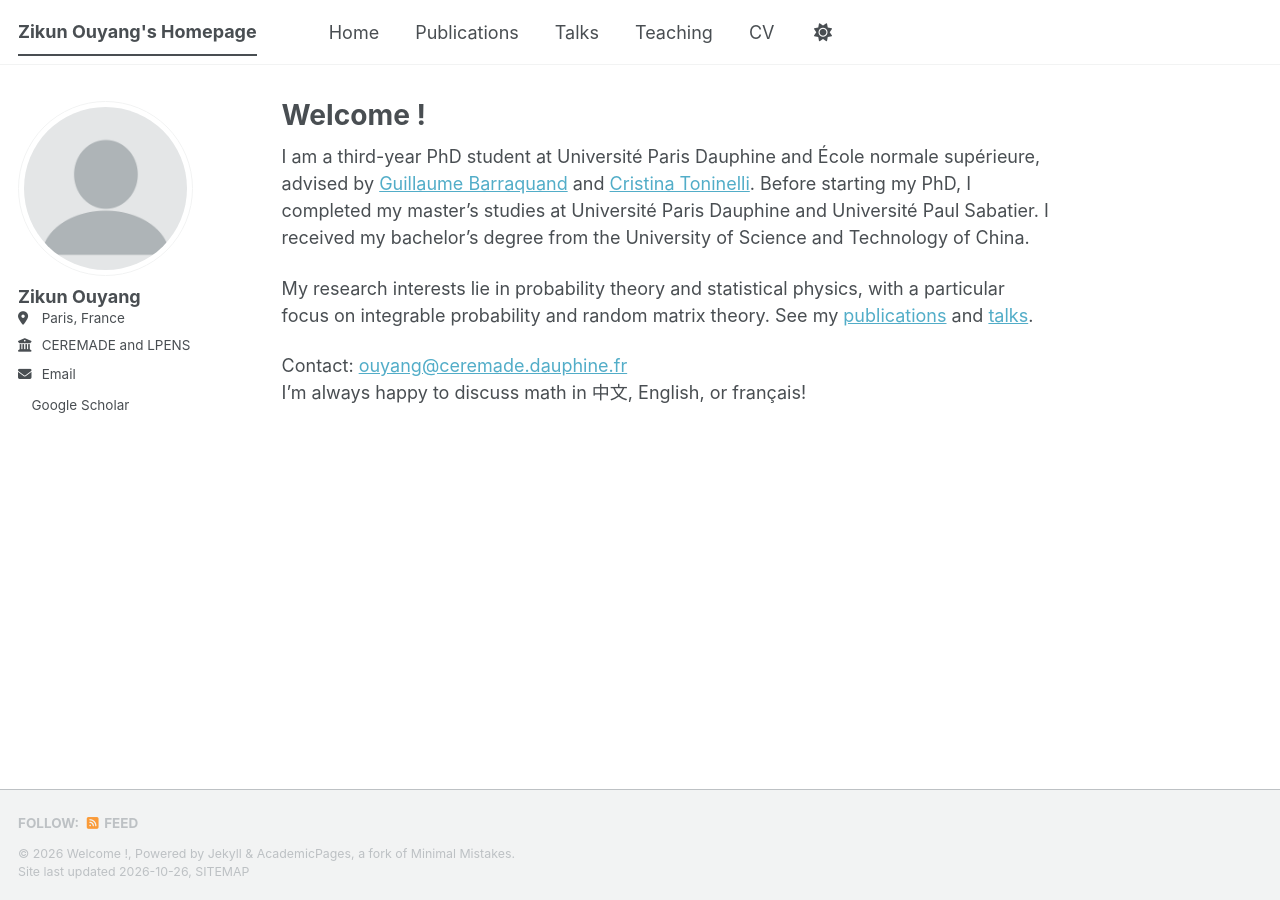
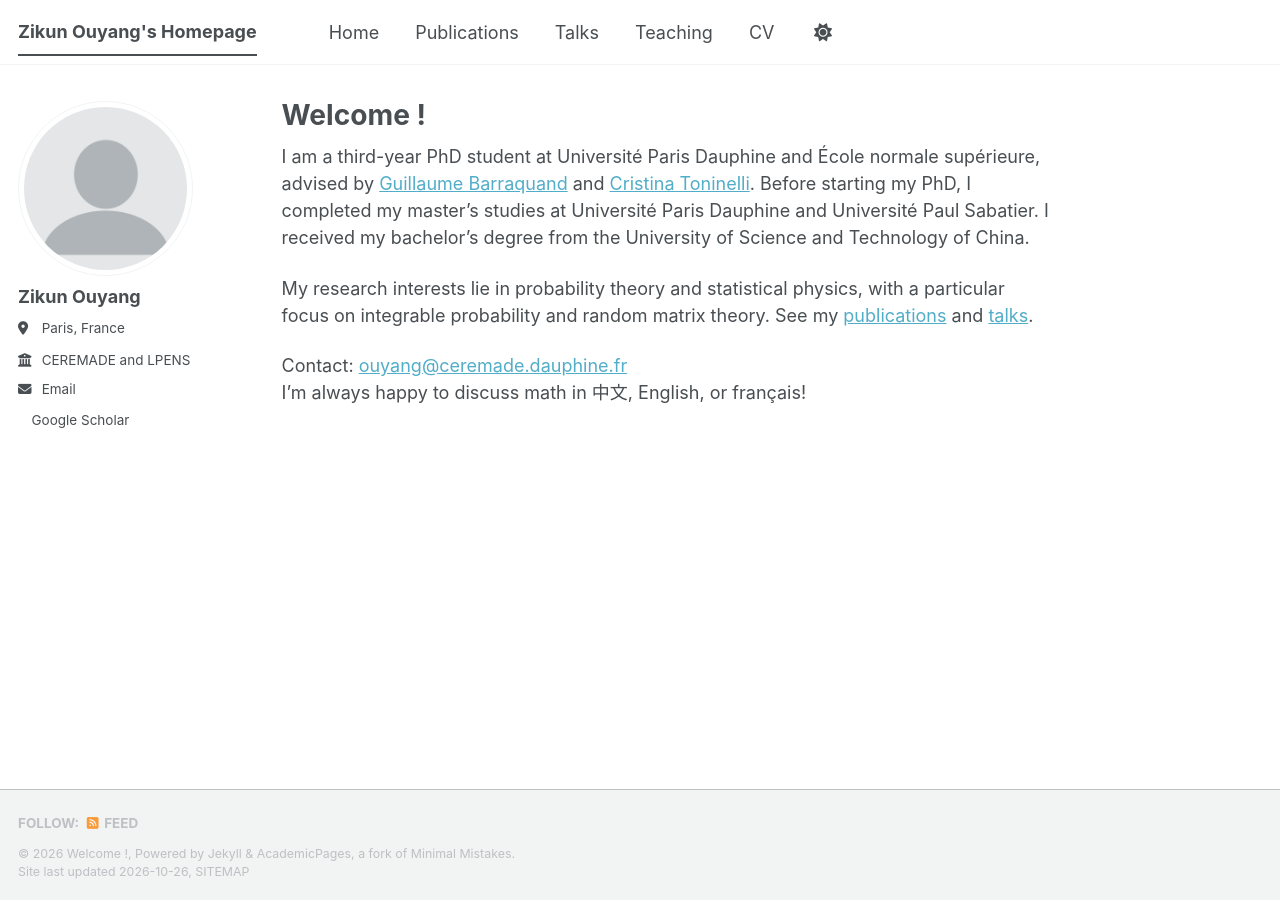
Before and after one commit to ZikunOuyang/zikunouyang.github.io, a Jekyll site: the page built from _pages/about.md, in a window 1280 px wide. Built offline with Jekyll 4.4.1, drawn with Linux system fonts in a browser that asks for light colours; a style sheet for code colours, icons or effects is not loaded.

Commit message:
Update _config.yml

```diff
--- a/_config.yml
+++ b/_config.yml
@@ -27,7 +27,7 @@ author:
   name             : "Zikun Ouyang"
   pronouns         : # example: "she/her"
   bio              : #"Short biography for the left-hand sidebar"
-  location         : "<a href='https://www.google.com/maps/search/?api=1&amp;query=LPENS%2C%2024%20rue%20Lhomond%2C%2075005%20Paris' style='display: inline; padding: 0;'>Paris, France</a>"
+  location         : "<a href='https://www.google.com/maps/search/?api=1&amp;query=LPENS%2C%2024%20rue%20Lhomond%2C%2075005%20Paris' style='display: inline-block; margin-top: 10px; padding: 0;'>Paris, France</a>"
   employer         : "<span style='white-space: nowrap;'><a href='https://www.ceremade.dauphine.fr/fr.html' style='display: inline; padding: 0;'>CEREMADE</a> and <a href='https://www.lpens.ens.psl.eu/' style='display: inline; padding: 0;'>LPENS</a></span>"
   uri              : # URL
   email            : "ouyang@ceremade.dauphine.fr"
```
